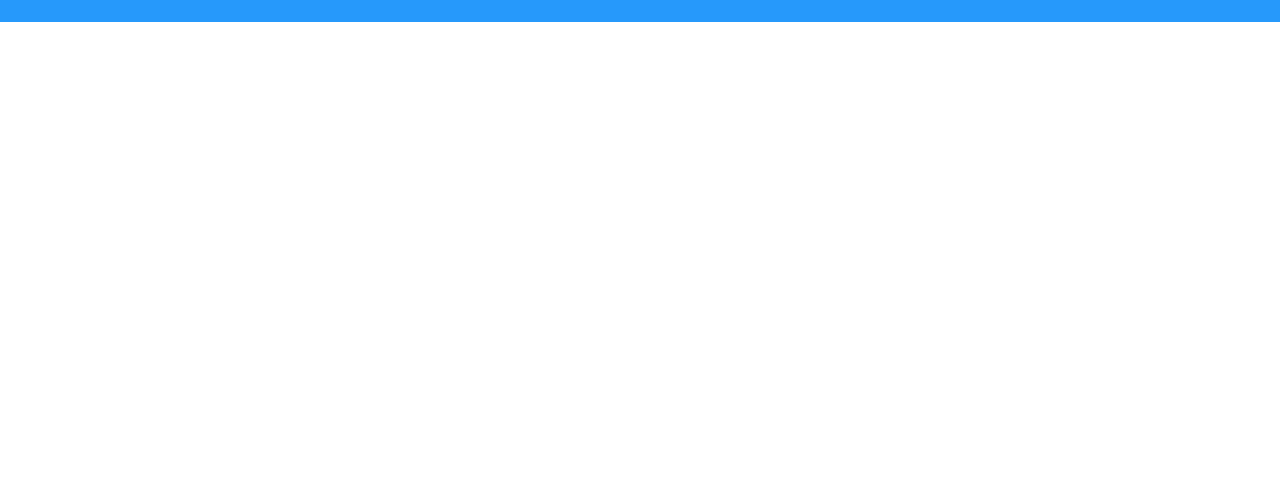
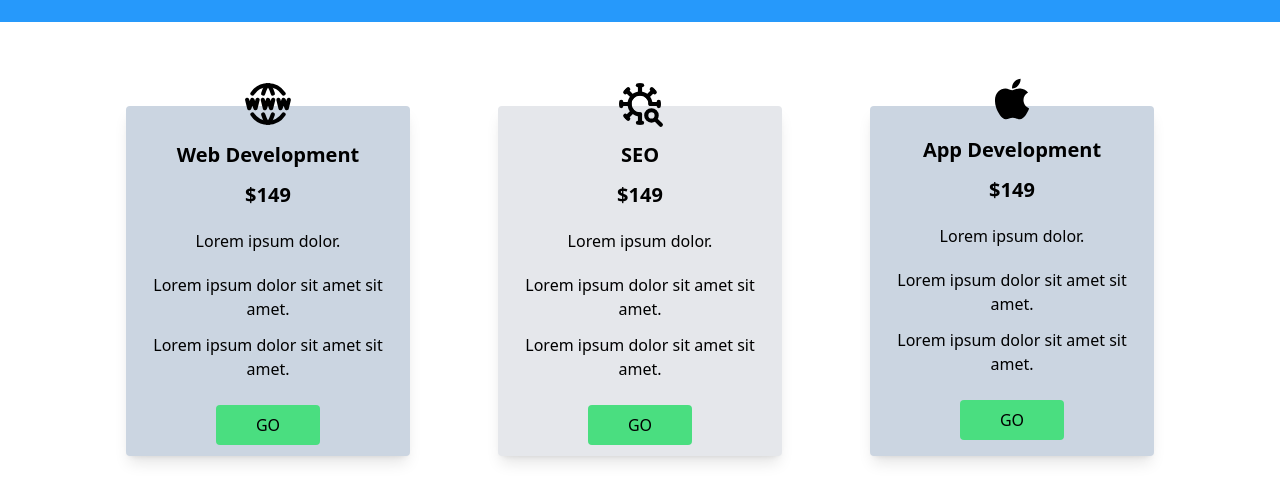
Before and after one commit to webfaisalbd/tech-solution-react-app, a React (Vite) app: page / in a window 1280 px wide. Shown: the part 958-1460 px from the top of the page. Before the commit the page ends 980 px from the top, so only its background shows below. Built offline with nearby package versions, Linux system fonts and the light colour scheme.

Commit message:
plans section added

```diff
--- a/src/App.jsx
+++ b/src/App.jsx
@@ -3,6 +3,7 @@ import Banner from './components/Banner'
 import Experts from './components/Experts'
 import Header from './components/Header'
 import NewsLetter from './components/NewsLetter'
+import Plans from './components/Plans'
 
 const App = () => {
   return (
@@ -11,6 +12,7 @@ const App = () => {
       <Banner />
       <Experts />
       <NewsLetter />
+      <Plans />
     </div>
   )
 }
--- /dev/null
+++ b/src/components/Plans.jsx
@@ -0,0 +1,47 @@
+import React from 'react'
+import { AiFillApple } from 'react-icons/ai';
+import { TbVirusSearch, TbWorldWww } from 'react-icons/tb';
+
+const Plans = () => {
+  return (
+    <div className='py-12 px-2'>
+      <div className='max-w-[1100px] mx-auto grid lg:grid-cols-3 md:grid-cols-2 gap-4'>
+      <div className='shadow-lg bg-slate-300 hover:scale-105 duration-500 min-w-[260px] lg:h-[350px] md:h-[400px] p-2 m-9 rounded'>
+          <div className='text-center'>
+            <TbWorldWww size={50} className='mx-auto mt-[-35px]' />
+            <h2 className='text-xl font-bold my-3'>Web Development</h2>
+            <h2 className='text-xl font-bold my-3'>$149</h2>
+            <p className='my-5'>Lorem ipsum dolor.</p>
+            <p className='my-3'>Lorem ipsum dolor sit amet sit amet.</p>
+            <p className='my-3'>Lorem ipsum dolor sit amet sit amet.</p>
+            <button className='my-3 bg-green-400 px-10 py-2 rounded'>GO</button>
+          </div>
+        </div>
+        <div className='shadow-lg hover:scale-105 duration-500 min-w-[260px] lg:h-[350px] md:h-[400px] p-2 m-9 rounded bg-gray-200'>
+          <div className='text-center'>
+            <TbVirusSearch size={50} className='mx-auto mt-[-35px]' />
+            <h2 className='text-xl font-bold my-3'>SEO</h2>
+            <h2 className='text-xl font-bold my-3'>$149</h2>
+            <p className='my-5'>Lorem ipsum dolor.</p>
+            <p className='my-3'>Lorem ipsum dolor sit amet sit amet.</p>
+            <p className='my-3'>Lorem ipsum dolor sit amet sit amet.</p>
+            <button className='my-3 bg-green-400 px-10 py-2 rounded'>GO</button>
+          </div>
+        </div>
+        <div className='shadow-lg bg-slate-300 hover:scale-105 duration-500 min-w-[260px] lg:h-[350px] md:h-[400px] p-2 m-9 rounded'>
+          <div className='text-center'>
+            <AiFillApple size={50} className='mx-auto mt-[-40px]' />
+            <h2 className='text-xl font-bold my-3'>App Development</h2>
+            <h2 className='text-xl font-bold my-3'>$149</h2>
+            <p className='my-5'>Lorem ipsum dolor.</p>
+            <p className='my-3'>Lorem ipsum dolor sit amet sit amet.</p>
+            <p className='my-3'>Lorem ipsum dolor sit amet sit amet.</p>
+            <button className='my-3 bg-green-400 px-10 py-2 rounded'>GO</button>
+          </div>
+        </div>
+      </div>
+    </div>
+  )
+}
+
+export default Plans
```
